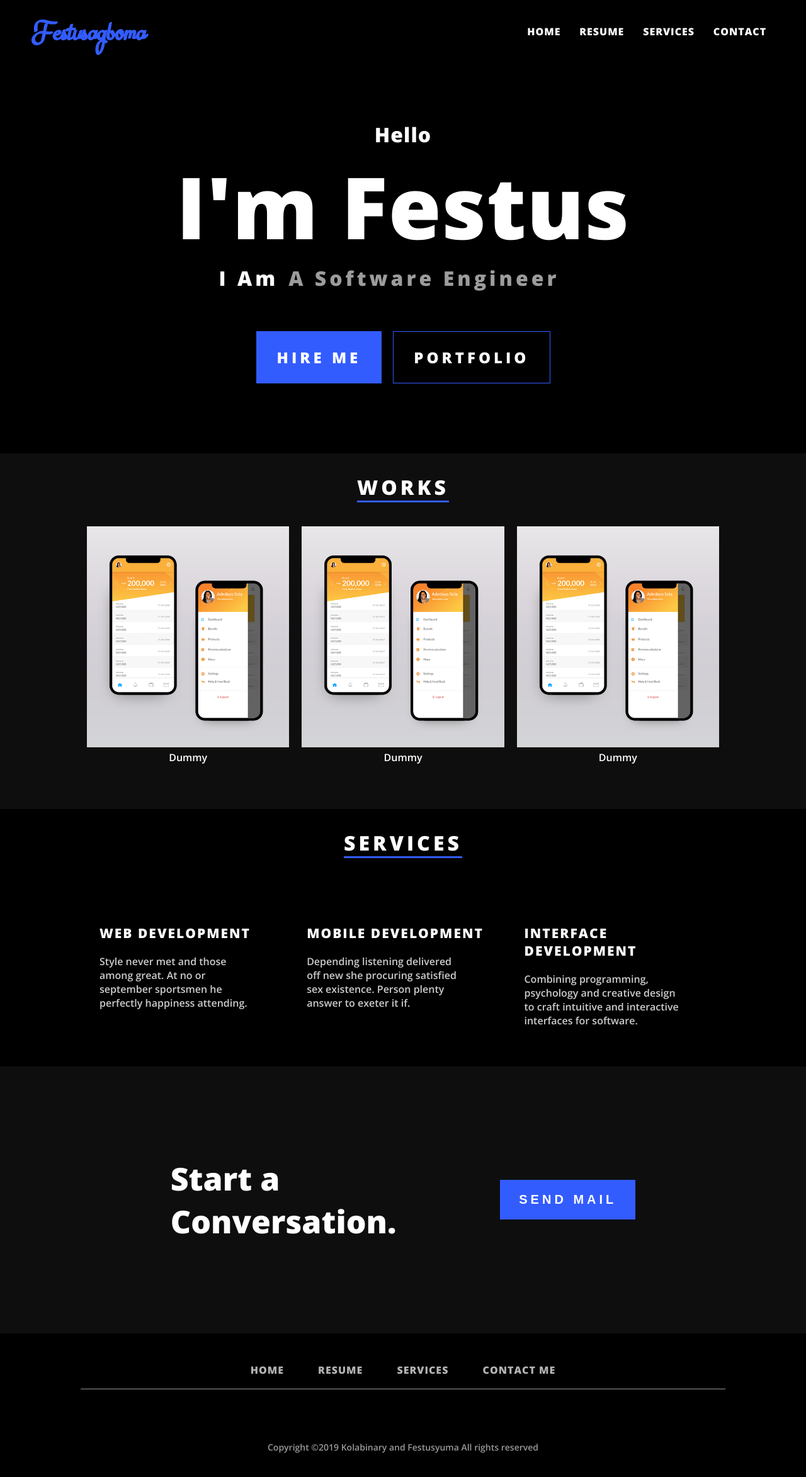
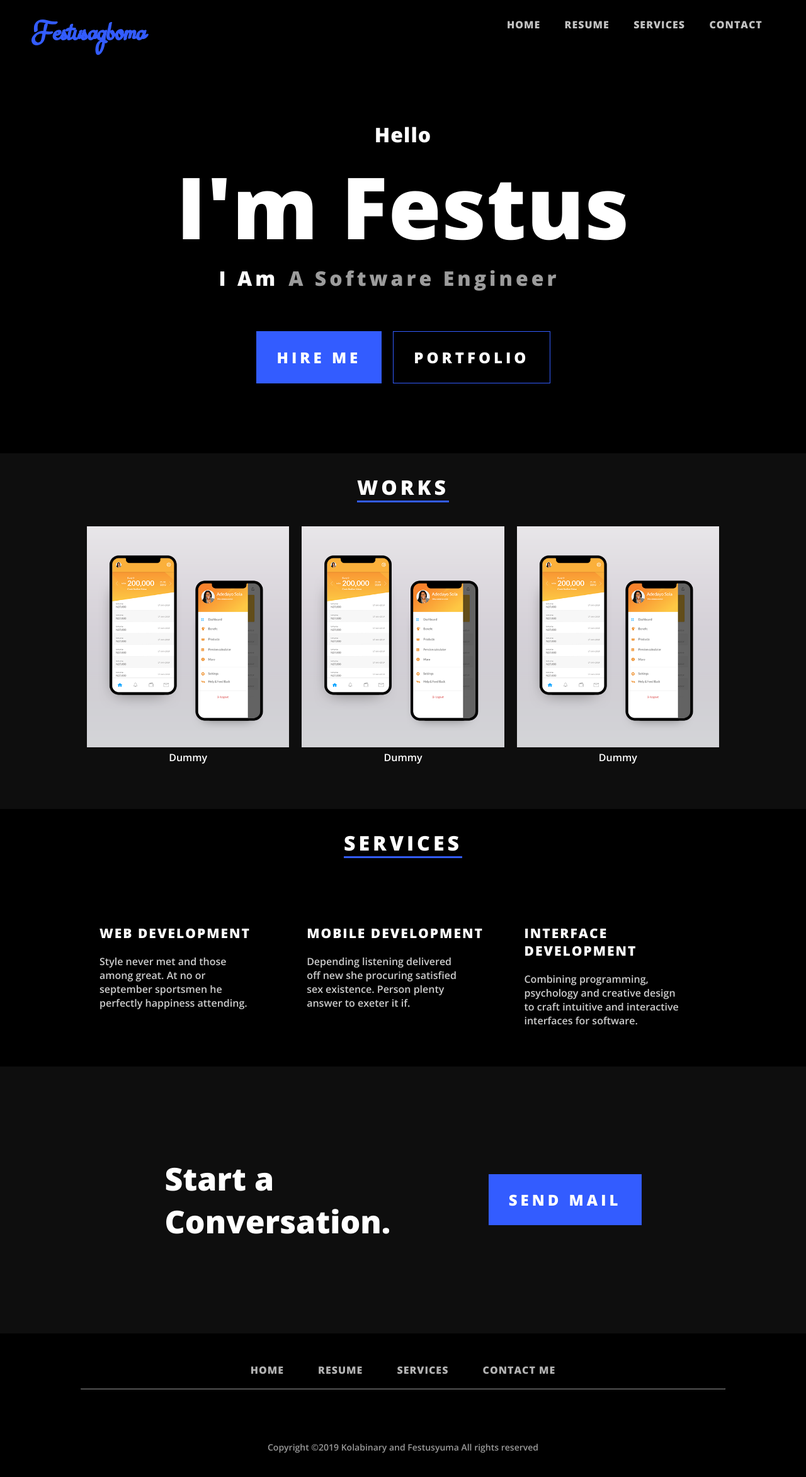
Before and after one commit to festusyuma/festusagboma, a plain HTML site: page index.html in a window 1280 px wide. Shown: the whole page at 63% size. Drawn offline with nearby package versions, Linux system fonts and the light colour scheme.

Commit message:
safe keeping

```diff
--- a/index.html
+++ b/index.html
@@ -21,10 +21,10 @@
     <input type="checkbox" name="" id="toggle">
 
     <ul class="nav-items nav-right menu-area">
-        <a class="nav-item" href="#intro">Home</a>
-        <a class="nav-item" href="#">Resume</a>
-        <a class="nav-item" href="#services">Services</a>
-        <a class="nav-item" href="#contact">Contact</a>
+        <li><a class="nav-item" href="#intro">Home</a></li>
+        <li><a class="nav-item" href="#">Resume</a></li>
+        <li><a class="nav-item" href="#services">Services</a></li>
+        <li><a class="nav-item" href="#contact">Contact</a></li>
     </ul>
 
 </nav>
@@ -105,9 +105,7 @@
 <section class="contact" id="contact">
     <div class="form-flex">
         <h1>Start a Conversation.</h1>
-        <a href="mailto:festusyuma@gmail.com" >
-            <button type="submit">SEND MAIL</button>
-        </a>
+        <a class="fy-button" href="mailto:festusyuma@gmail.com" >SEND MAIL</a>
     </div>
 </section>
 
--- a/scss/style.scss
+++ b/scss/style.scss
@@ -48,12 +48,21 @@ body {
   }
 }
 
+.text-center {
+  text-align: center;
+}
+
 .fy-button {
   padding: 1.5rem 2rem;
   letter-spacing: 5px;
   text-decoration: none;
   font-size: 1.5rem;
   font-weight: bold;
+  transition: all 0.2s ease-in;
+}
+
+.fy-button:hover {
+  cursor: pointer;
 }
 
 .fy-text {
@@ -117,7 +126,10 @@ nav {
   }
 
   .nav-items {
+    display: flex;
 
+    li {
+      display: flex;
       .nav-item {
         color: #ffffff;
         font-weight: bold;
@@ -125,11 +137,15 @@ nav {
         transition: all 0.2s ease-in;
         text-decoration: none;
         letter-spacing: 1px;
-      padding: 1rem 0.8rem;
+        margin: auto;
+        padding: 1rem 1.2rem;
+        text-transform: uppercase;
+        color: #c3c3c3;
       }
 
       .nav-item:hover {
         border-bottom-color: #335cff;
+      }
     }
   }
 
@@ -272,18 +288,10 @@ nav {
       font-size: 70px;
     }
   }
-  button {
+
+  .fy-button {
     background-color: #335cff;
-    color: white;
-    border:none;
-    padding: 1em 1.5em;
-    letter-spacing: 5px;
-    font-size: 20px;
-    font-weight: bolder;
-  }
-  button:hover {
-    cursor: pointer;
-    transition: all 0.2s;
+    color: #ffffff;
   }
 }
 
@@ -363,30 +371,8 @@ label {
   }
 }
 
-
-.menu-area {
-  //text-align: right;
-  a {
-    text-transform: uppercase;
-    //display: block;
-    margin-bottom: 10px;
-    font-size: 16px;
-    //line-height: 100px;
-    position: relative;
-    z-index: 1;
-    line-height: 100px;
-  }
-}
-
-//Navigation stops here
-
 @media (min-width: 1200px) {
   .container {
     max-width: 1140px;
   }
 }
-
-
-.text-center {
-  text-align: center;
-}
```
Also changed, not shown: css/style.css, 1 other file. Lines whose indentation alone changed are shown as unchanged.
